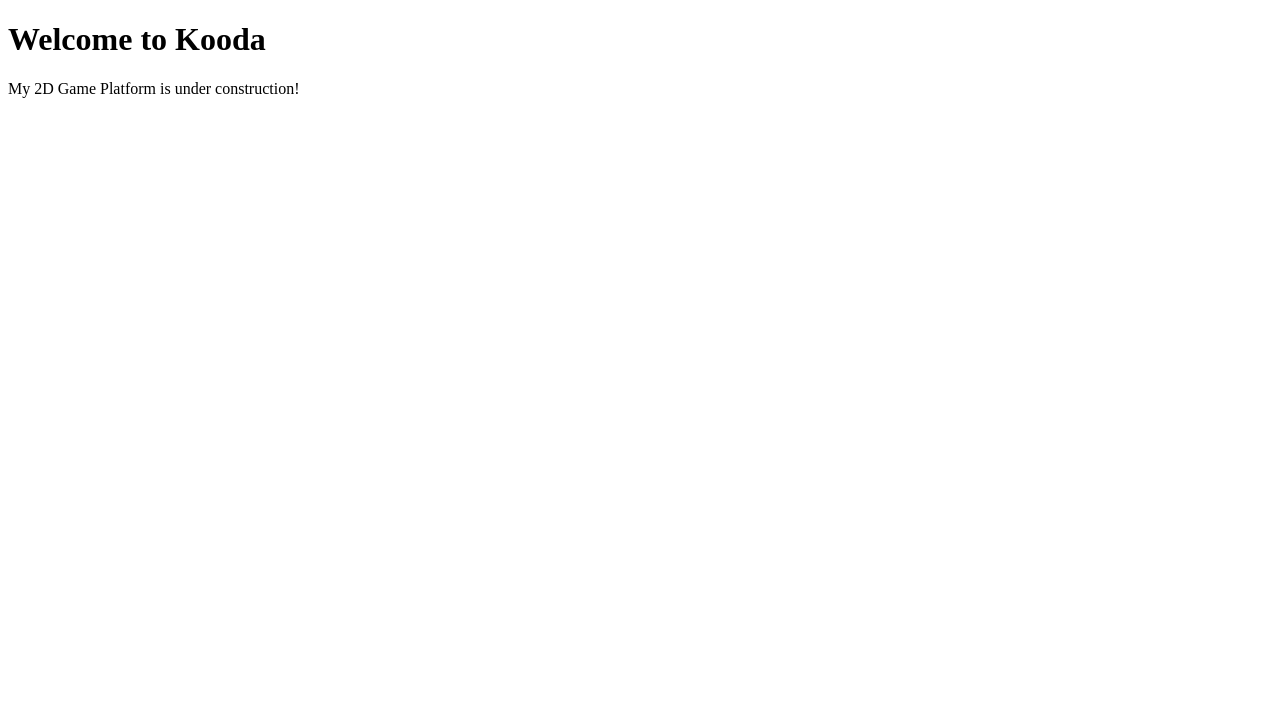
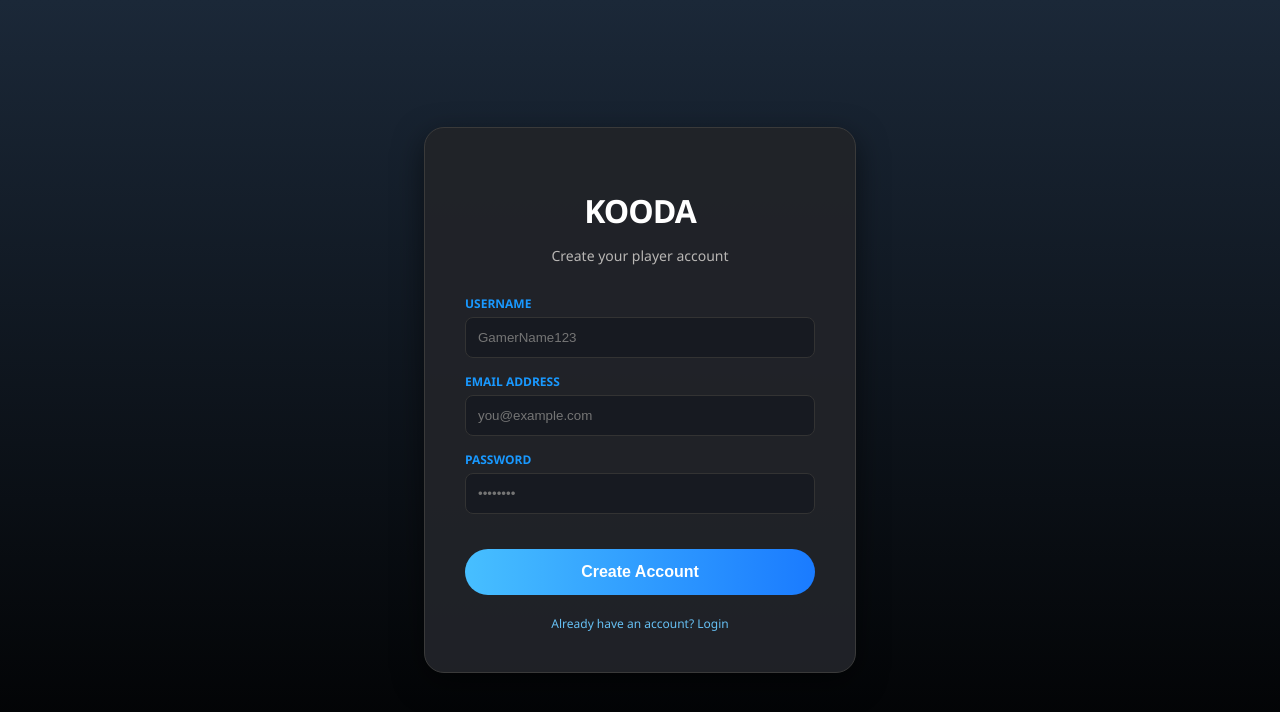
Before and after one commit to Felicidad12/Kooda, a plain HTML site: page index.html in a window 1280 px wide. Drawn offline with Linux system fonts and the light colour scheme.

Commit message:
index.html

```diff
--- a/index.html
+++ b/index.html
@@ -1,7 +1,131 @@
 <!DOCTYPE html>
-<html>
+<html lang="en">
+<head>
+    <meta charset="UTF-8">
+    <meta name="viewport" content="width=device-width, initial-scale=1.0">
+    <title>Kooda | Join the Adventure</title>
+    <style>
+        /* STEAM & ROBLOX MIXED STYLE */
+        body {
+            margin: 0;
+            font-family: 'Segoe UI', Roboto, Helvetica, Arial, sans-serif;
+            background: linear-gradient(180deg, #1b2838 0%, #000000 100%); /* Steam Blue-Dark */
+            color: white;
+            display: flex;
+            justify-content: center;
+            align-items: center;
+            height: 100vh;
+            overflow: hidden;
+        }
+
+        .auth-container {
+            background: rgba(33, 35, 41, 0.95); /* Roblox Dark Mode */
+            padding: 40px;
+            border-radius: 20px; /* Roblox Roundedness */
+            box-shadow: 0 10px 30px rgba(0,0,0,0.5);
+            width: 350px;
+            text-align: center;
+            border: 1px solid #3a3a3a;
+        }
+
+        h1 {
+            font-size: 32px;
+            font-weight: 800;
+            letter-spacing: -1px;
+            margin-bottom: 5px;
+            color: #ffffff;
+        }
+
+        p {
+            color: #b8b6b4; /* Steam Text Color */
+            font-size: 14px;
+            margin-bottom: 30px;
+        }
+
+        .input-group {
+            text-align: left;
+            margin-bottom: 15px;
+        }
+
+        label {
+            display: block;
+            font-size: 12px;
+            text-transform: uppercase;
+            color: #1999ff; /* Steam Highlight Blue */
+            margin-bottom: 5px;
+            font-weight: bold;
+        }
+
+        input {
+            width: 100%;
+            padding: 12px;
+            border-radius: 8px;
+            border: none;
+            background: #171a21; /* Steam Input Background */
+            color: white;
+            box-sizing: border-box;
+            outline: none;
+            border: 1px solid #333;
+        }
+
+        input:focus {
+            border: 1px solid #1999ff;
+        }
+
+        .btn-register {
+            width: 100%;
+            padding: 14px;
+            margin-top: 20px;
+            border: none;
+            border-radius: 50px; /* Roblox Style Button */
+            background: linear-gradient(to right, #47bfff, #1a7bff); /* Steam Gradient */
+            color: white;
+            font-weight: bold;
+            font-size: 16px;
+            cursor: pointer;
+            transition: 0.3s;
+        }
+
+        .btn-register:hover {
+            transform: scale(1.02);
+            box-shadow: 0 0 15px rgba(25, 153, 255, 0.4);
+        }
+
+        .footer-links {
+            margin-top: 20px;
+            font-size: 12px;
+            color: #66c0f4;
+            cursor: pointer;
+        }
+    </style>
+</head>
 <body>
-  <h1>Welcome to Kooda</h1>
-  <p>My 2D Game Platform is under construction!</p>
+
+    <div class="auth-container">
+        <h1>KOODA</h1>
+        <p>Create your player account</p>
+
+        <div class="input-group">
+            <label>Username</label>
+            <input type="text" placeholder="GamerName123">
+        </div>
+
+        <div class="input-group">
+            <label>Email Address</label>
+            <input type="email" placeholder="you@example.com">
+        </div>
+
+        <div class="input-group">
+            <label>Password</label>
+            <input type="password" placeholder="••••••••">
+        </div>
+
+        <button class="btn-register">Create Account</button>
+
+        <div class="footer-links">
+            Already have an account? Login
+        </div>
+    </div>
+
 </body>
 </html>
```
